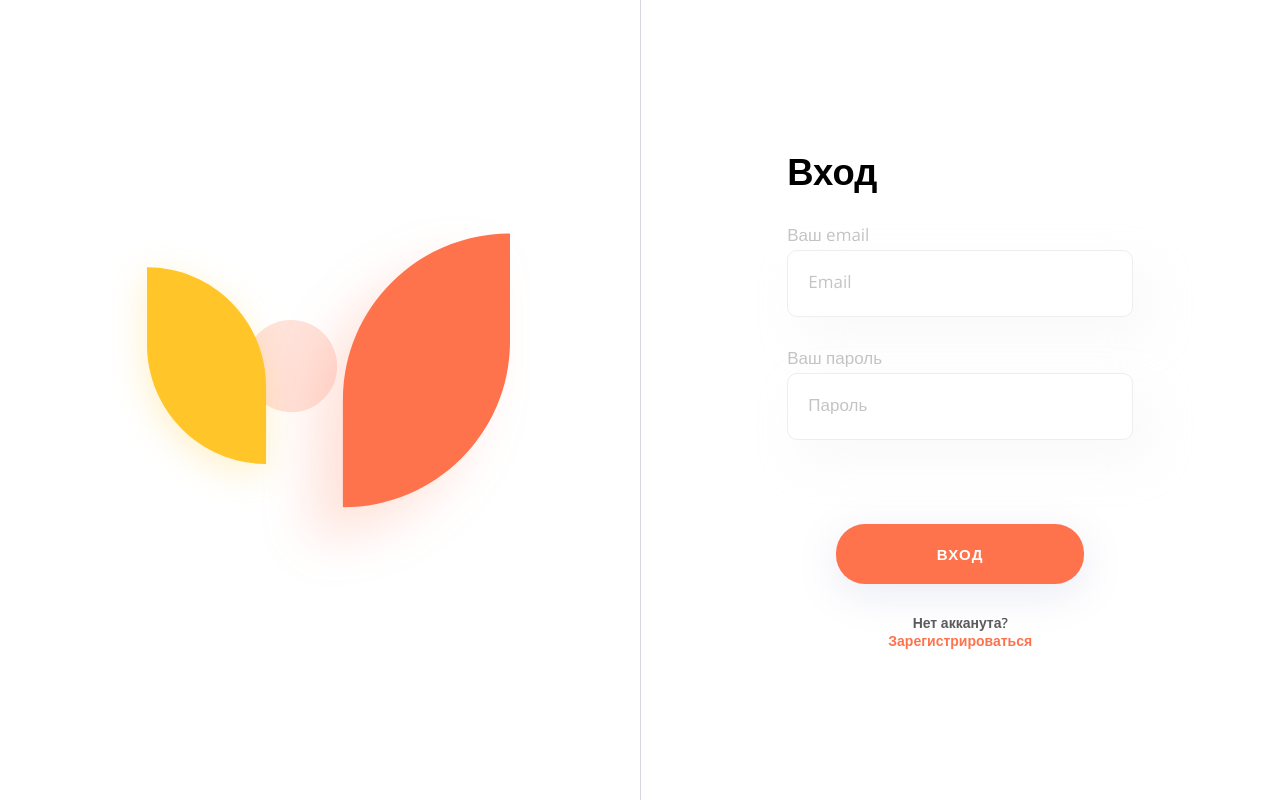
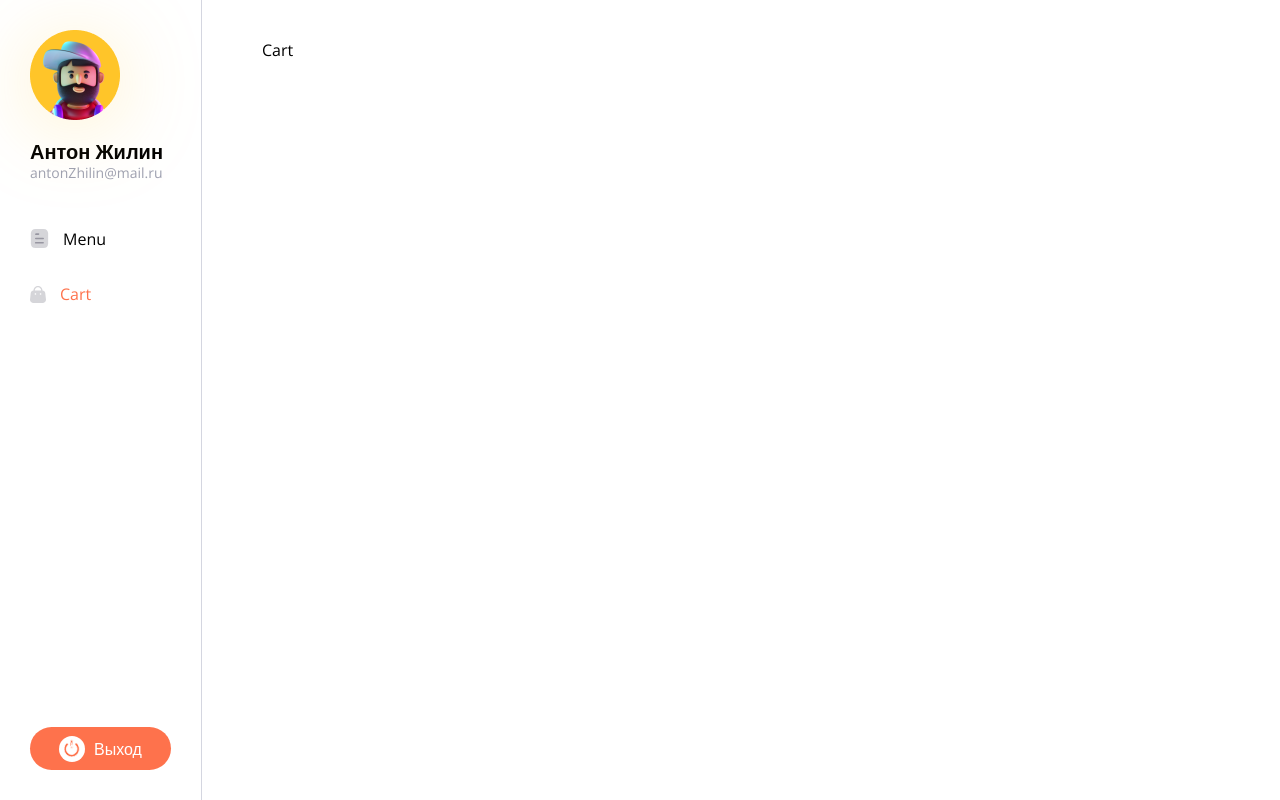
Before and after one commit to ministrov/pizza-app-typscript, a React (Vite) app: page /cart in a window 1280 px wide. Before the commit this address led to /auth/login. Built offline with nearby package versions, Linux system fonts and the light colour scheme; sample sign-in values are in the browser's storage.

Commit message:
feat: end operating on basic authentication

```diff
--- a/src/helpers/RequireAuth.tsx
+++ b/src/helpers/RequireAuth.tsx
@@ -4,7 +4,7 @@ import { Navigate } from 'react-router-dom';
 // This componet will check other componets whether they have jwt
 
 export const RequireAuth = ({ children }: { children: ReactNode }) => {
-  const jwt = null;
+  const jwt = localStorage.getItem('jwt');
 
   if (!jwt) {
     return <Navigate to='auth/login' replace/>;
--- /dev/null
+++ b/src/interfaces/auth.interface.ts
@@ -0,0 +1,3 @@
+export interface LoginResponse {
+  access_token: string
+}
--- a/src/layout/Auth/AuthLayout.tsx
+++ b/src/layout/Auth/AuthLayout.tsx
@@ -1,5 +1,4 @@
 import { Outlet } from 'react-router-dom';
-// import cn from 'classnames';
 import styles from './AuthLayout.module.css';
 
 function AuthLayout() {
--- a/src/layout/Menu/Layout.tsx
+++ b/src/layout/Menu/Layout.tsx
@@ -1,5 +1,5 @@
 // import { useEffect } from 'react';
-import { NavLink, Outlet } from 'react-router-dom';
+import { NavLink, Outlet, useNavigate } from 'react-router-dom';
 import cn from 'classnames';
 import styles from './Layout.module.css';
 import Button from '../../components/Button/Button';
@@ -10,6 +10,12 @@ function Layout() {
   // useEffect(() => {
   //   console.log(location);
   // }, [location]);
+  const navigate = useNavigate();
+
+  const logout = () => {
+    localStorage.removeItem('jwt');
+    navigate('/auth/login');
+  };
 
   return (
     <div className={styles['layout']}>
@@ -37,7 +43,7 @@ function Layout() {
             Cart
           </NavLink>
         </div>
-        <Button className={styles['exit']}>
+        <Button className={styles['exit']} onClick={logout}>
           <img src="/exit-icon.svg" alt="Exit icon" />
           Выход
         </Button>
--- a/src/pages/Login/Login.tsx
+++ b/src/pages/Login/Login.tsx
@@ -1,11 +1,12 @@
 import { FormEvent, useState } from 'react';
-import { Link } from 'react-router-dom';
+import { Link, useNavigate } from 'react-router-dom';
 import Button from '../../components/Button/Button';
 import Heading from '../../components/Headling/Heading';
 import Input from '../../components/Input/Input';
 import styles from './Login.module.css';
 import axios, { AxiosError } from 'axios';
 import { PREFIX } from '../../helpers/API';
+import { LoginResponse } from '../../interfaces/auth.interface';
 
 export type LoginForm = {
   email: {
@@ -18,6 +19,7 @@ export type LoginForm = {
 
 function Login() {
   const [error, setError] = useState<string | null>();
+  const navigate = useNavigate();
 
   const submitHandler = async (event: FormEvent) => {
     event.preventDefault();
@@ -33,12 +35,15 @@ function Login() {
 
   const sendLogin = async (email: string, password: string) => {
     try {
-      const { data } = await axios.post(`${PREFIX}/auth/login`, {
+      const { data } = await axios.post<LoginResponse>(`${PREFIX}/auth/login`, {
         email,
         password
       });
 
+      localStorage.setItem('jwt', data.access_token);
+      navigate('/');
       console.log(data);
+      console.log(navigate);
     } catch (e) {
       if (e instanceof AxiosError) {
         setError(e.response?.data.message);
```
